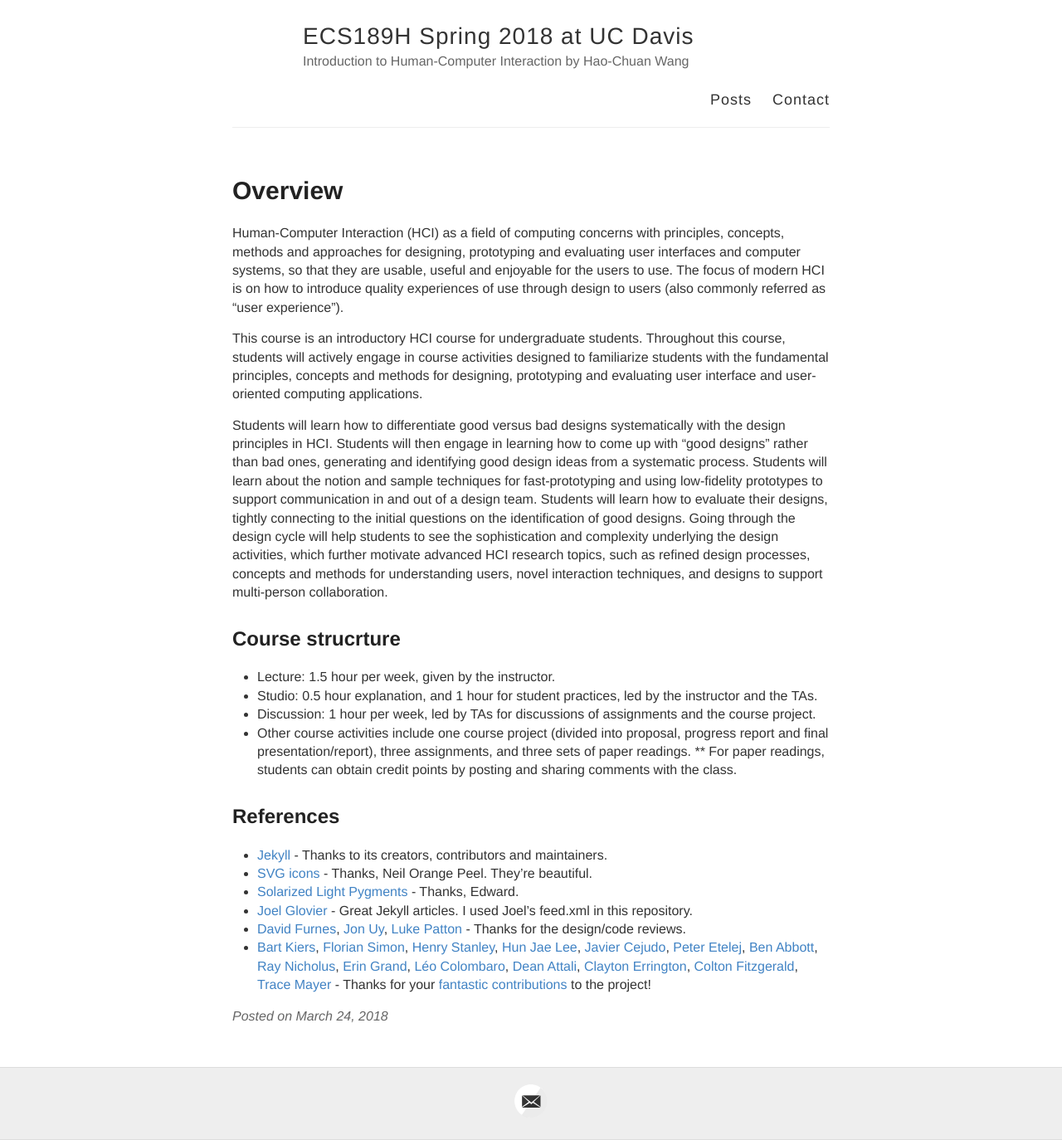
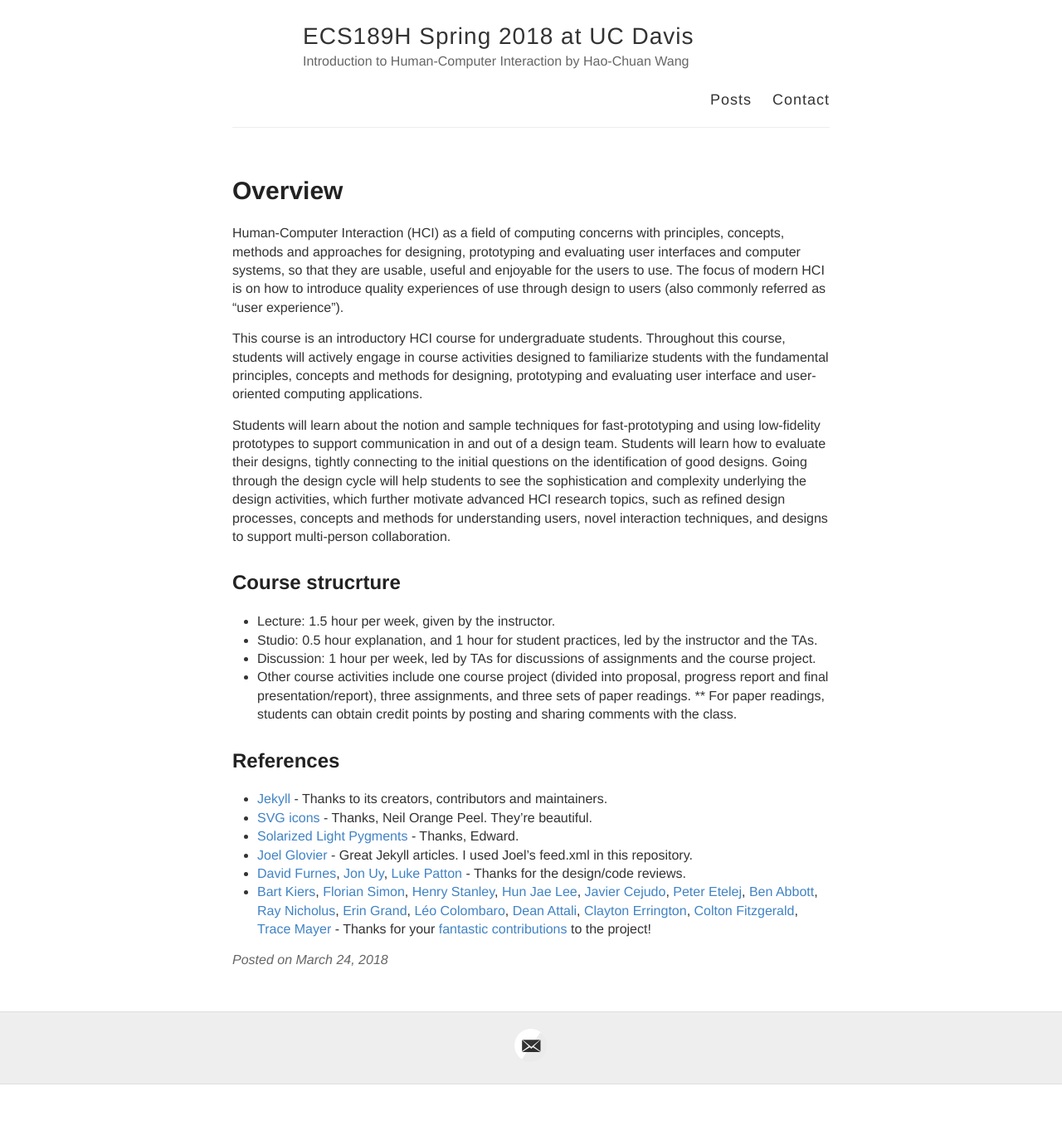
Before and after one commit to hciwang/hciwang.github.io, a Jekyll site: the page built from _posts/2018-3-24-About.md, in a window 1280 px wide. Shown: the whole page at 83% size. Built offline with Jekyll 4.4.1, drawn with Linux system fonts in a browser that asks for light colours; after the commit the page ends 1307 px from its top, so only the background shows below that.

Commit message:
Update 2018-3-24-About.md

```diff
--- a/_posts/2018-3-24-About.md
+++ b/_posts/2018-3-24-About.md
@@ -7,7 +7,7 @@
 
 This course is an introductory HCI course for undergraduate students. Throughout this course, students will actively engage in course activities designed to familiarize students with the fundamental principles, concepts and methods for designing, prototyping and evaluating user interface and user-oriented computing applications.
 
-Students will learn how to differentiate good versus bad designs systematically with the design principles in HCI. Students will then engage in learning how to come up with "good designs" rather than bad ones, generating and identifying good design ideas from a systematic process. Students will learn about the notion and sample techniques for fast-prototyping and using low-fidelity prototypes to support communication in and out of a design team. Students will learn how to evaluate their designs, tightly connecting to the initial questions on the identification of good designs. Going through the design cycle will help students to see the sophistication and complexity underlying the design activities, which further motivate advanced HCI research topics, such as refined design processes, concepts and methods for understanding users, novel interaction techniques, and designs to support multi-person collaboration.
+Students will learn about the notion and sample techniques for fast-prototyping and using low-fidelity prototypes to support communication in and out of a design team. Students will learn how to evaluate their designs, tightly connecting to the initial questions on the identification of good designs. Going through the design cycle will help students to see the sophistication and complexity underlying the design activities, which further motivate advanced HCI research topics, such as refined design processes, concepts and methods for understanding users, novel interaction techniques, and designs to support multi-person collaboration.
 
 
 ## Course strucrture
```
